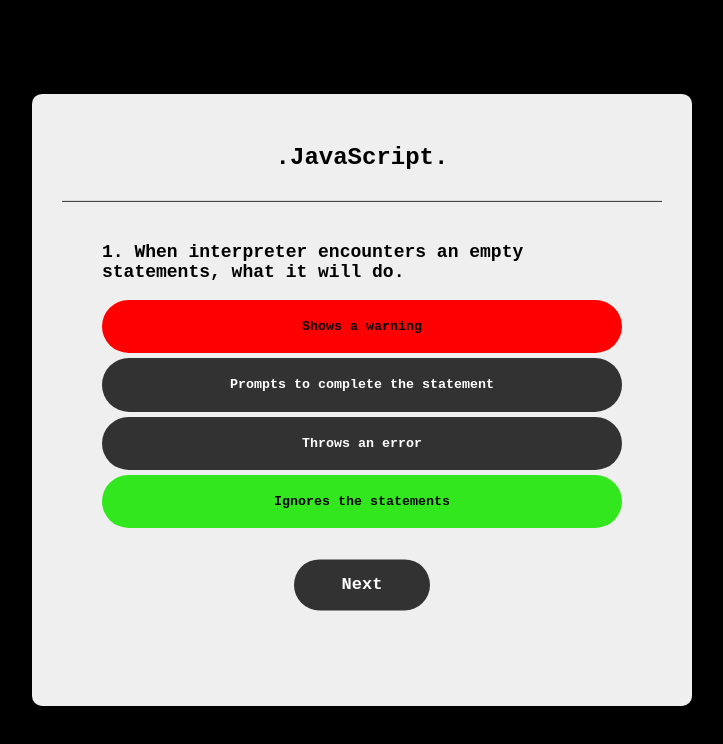
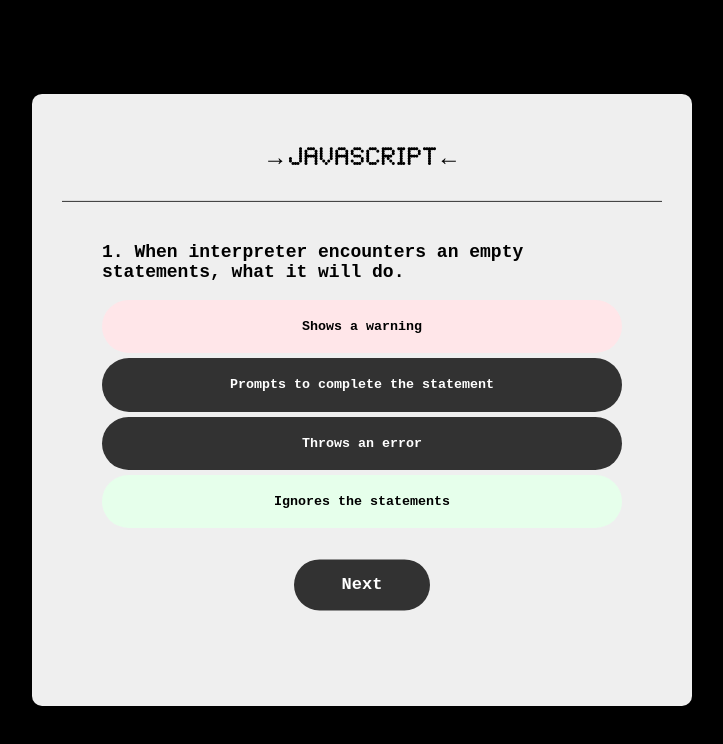
Before and after one commit to leonRandip/Quiz-Site, a plain HTML site: page index.html in a window 1280 px wide. Both pictures are taken after a click on the button "Shows a warning". Shown: the whole page, without its empty margins (278-1001 px from the left). Drawn offline with Linux system fonts and the light colour scheme.

Commit message:
Update index.html

```diff
--- a/index.html
+++ b/index.html
@@ -7,7 +7,7 @@
 <style>
 @font-face {
   font-family: myFirstFont;
-  src: url();
+  src: url(LED\ Dot-Matrix\ 400.ttf);
 }
 * {
 font-family: 'Courier New', Courier, monospace;
@@ -27,6 +27,7 @@ border-radius: 10px;
 padding: 30px;
 }
 .app h2 {
+font-family: myFirstFont;
 font-weight: 25px;
 font-weight: 600;
 border-bottom: 1px solid #333333;
@@ -36,6 +37,7 @@ text-align: center;
 }
 h3 {
 font-size: 18px;
+
 
 font-weight: 800;
 }
@@ -59,7 +61,7 @@ cursor: pointer;
 transition: all 0.3s;
 }
 #answers button:hover:not([disabled]) {
-background: rgb(61, 233, 38);
+background:#4867AA;
 color: black;
 }
 #answers button:disabled {
@@ -81,19 +83,20 @@ cursor: pointer;
 display: none;
 }
 
+
 #answers .correct {
-background: rgb(50, 231, 30);
+background:#E6FFEB;
 color: black;
 }
 #answers .incorrect {
-background: rgb(255, 0, 0);
+background: #FFE6E9;
 color: black;
 }
 </style>
 </head>
 <body>
 <div class="app">
-<h2>.JavaScript.</h2>
+<h2>&rarr;JavaScript&larr;</h2>
 <div class="quiz">
 <h3 id="question">Hello</h3>
 <div id="answers">
@@ -125,6 +128,7 @@ answers: [
 {text: "None of the above", correct: "false"}
 ]
 },
+
 
 {
 question: "Which one of the following is the correct way for calling the JavaScript code?",
@@ -170,6 +174,7 @@ resetState();
 let currentQuestion = questions[currentQuestionIndex];
 let questionNo = currentQuestionIndex + 1;
 
+
 questionElement.innerHTML = questionNo + ". "+ currentQuestion.question;
 currentQuestion.answers.forEach(answer => {
 const button = document.createElement("button");
@@ -214,6 +219,7 @@ nextButton.innerHTML = "Play Again";
 nextButton.style.display = "block";
 }
 
+
 function handleNextButton() {
 currentQuestionIndex++;
 if(currentQuestionIndex < questions.length) {
```
